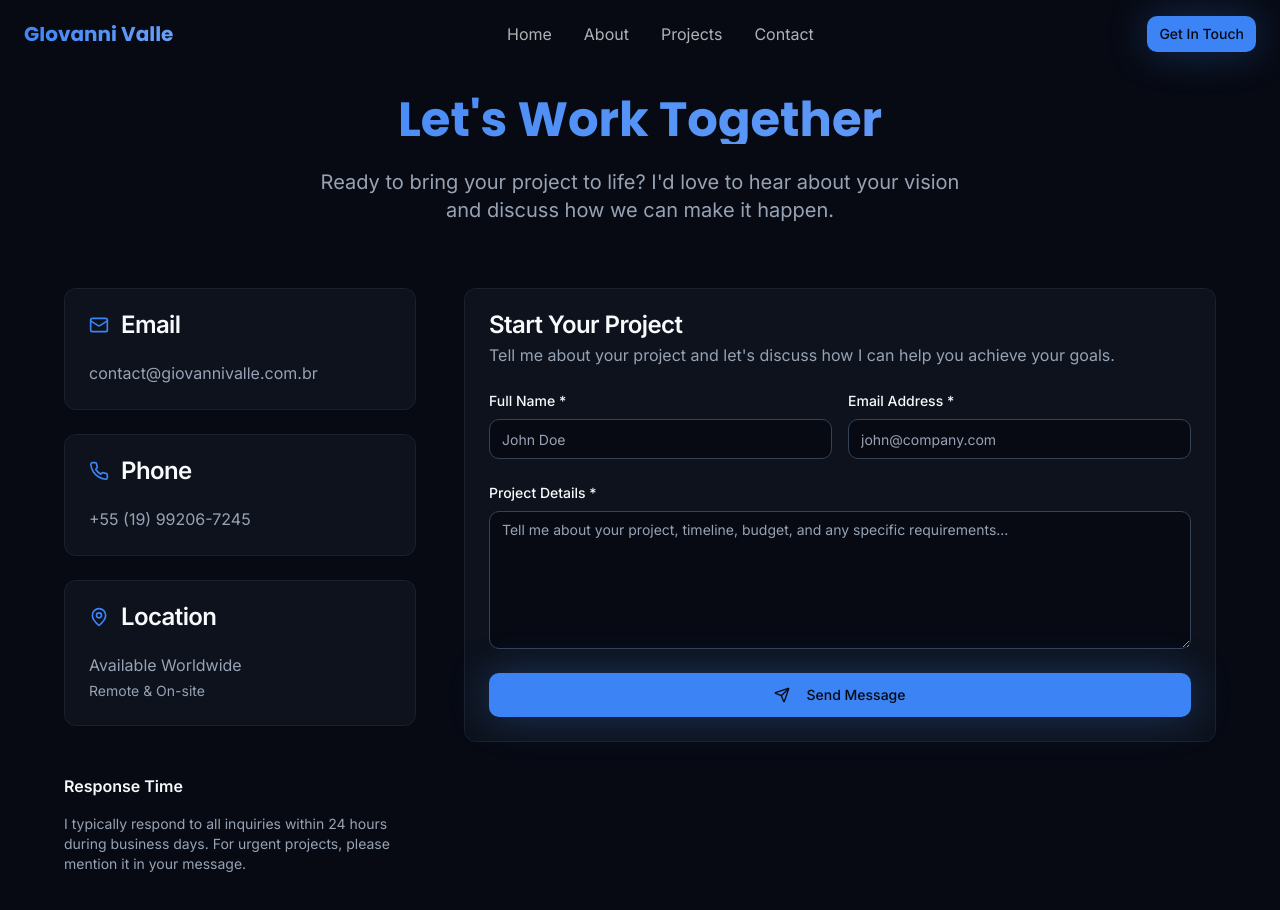
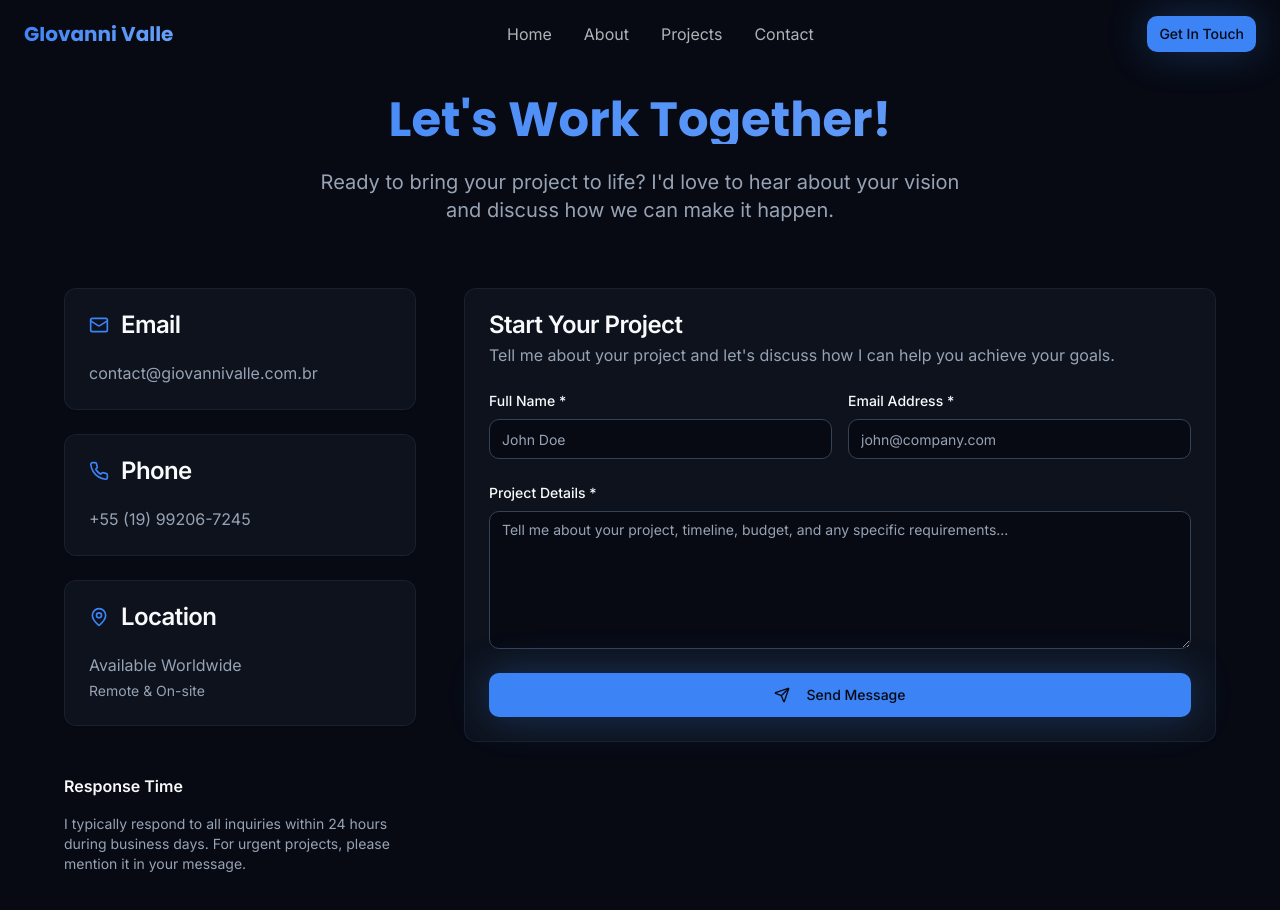
Before and after one commit to giovanni-valle/portifolio, a React (Vite) app: page /contact in a window 1280 px wide. Shown: the top 910 px of the page. Built offline with nearby package versions, Linux system fonts and the light colour scheme; the HTML template or start-up script is replaced by a standard one.

Commit message:
Visual edit in Lovable

```diff
--- a/src/pages/Contact.tsx
+++ b/src/pages/Contact.tsx
@@ -58,9 +58,7 @@ const Contact = () => {
           opacity: 1,
           y: 0
         }} className="text-center mb-16">
-            <h1 className="text-4xl md:text-5xl font-display font-bold mb-6 text-gradient">
-              Let's Work Together
-            </h1>
+            <h1 className="md:text-5xl font-display font-bold mb-6 text-gradient text-3xl">Let's Work Together!</h1>
             <p className="text-xl text-muted-foreground max-w-2xl mx-auto">
               Ready to bring your project to life? I'd love to hear about your vision and discuss how we can make it happen.
             </p>
```
